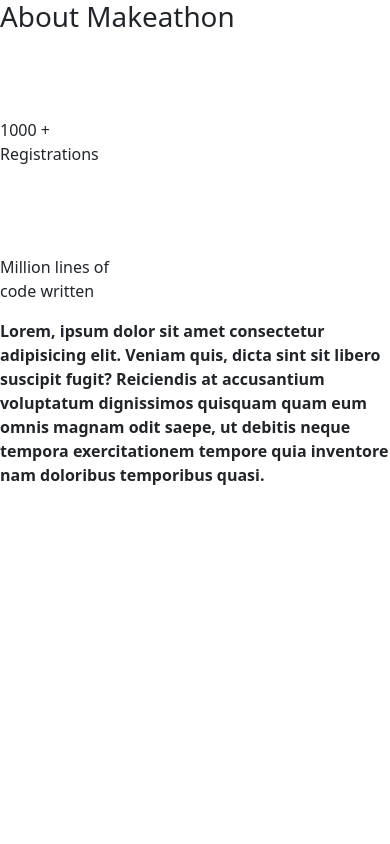
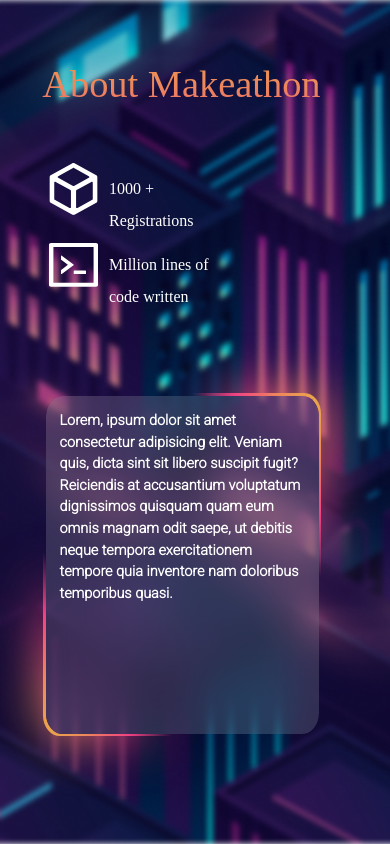
Before and after one commit to MicrosoftStudentChapter/MAKEATHON, a Django app: template templates/About/index.html in a window 390 px wide. Run offline with Django 3.2, Linux system fonts and the light colour scheme; the template is opened without the code that fills it, so the values that code supplies are empty; some web fonts are replaced.

Commit message:
Add landscape and iPhone/iPad responsiveness in about makeathon page

```diff
--- a/templates/About/index.html
+++ b/templates/About/index.html
@@ -21,18 +21,19 @@
 		<!-- Fonts -->
 		<link rel="preconnect" href="https://fonts.gstatic.com">
 		<link href="https://fonts.googleapis.com/css2?family=Roboto:wght@100;300&display=swap" rel="stylesheet">
-
 		<link href="//db.onlinewebfonts.com/c/a21764905c623777a48ec557b4229c22?family=Anurati" rel="stylesheet" type="text/css"/>
 
 		<!-- Custom CSS -->
-		<link rel="stylesheet" href="../static/css/style.css" type="text/css" />
+		<link rel="stylesheet" href="./static/css/style.css" type="text/css" />
 	</head>
 	<body>
 		<!-- Start Your Code Here, Have Fun. -->
 		<header>
+			<div class ="glow">
 				<h1>
 					About Makeathon
 				</h1>
+			</div>
 		</header>
 		<div id="left-content">
 			<div class="list-item">
@@ -44,7 +45,7 @@
 				</p>
 			</div>
 			<div class="list-item">
-					<img src="../static/images/terminal-icon.svg" alt="" srcset="">
+				<img src="./static/images/terminal-icon.svg" alt="" srcset="">
 				<p>
 					Million lines of
 					<br>
@@ -52,19 +53,11 @@
 				</p>
 			</div>
 		</div>
-
 		<div class="blurred-box">
 			<div class="content">
-						<p> <strong> Lorem, ipsum dolor sit amet consectetur adipisicing elit. Veniam quis, dicta sint sit libero suscipit fugit? Reiciendis at accusantium voluptatum dignissimos quisquam quam eum omnis magnam odit saepe, ut debitis neque tempora exercitationem tempore quia inventore nam doloribus temporibus quasi.</strong>
-						</p>
+				<p> <strong> Lorem, ipsum dolor sit amet consectetur adipisicing elit. Veniam quis, dicta sint sit libero suscipit fugit? Reiciendis at accusantium voluptatum dignissimos quisquam quam eum omnis magnam odit saepe, ut debitis neque tempora exercitationem tempore quia inventore nam doloribus temporibus quasi.</strong></p>
 			</div>
-				</div>
-				<div class="box"></div>
-				<!-- <div class="content"></div> -->
-
-		<!-- </div> -->
-
-
+		</div><div class="box"></div>
 
 		<!-- Bootstrap 5 Js -->
 		<script
--- a/templates/About/static/css/style.css
+++ b/templates/About/static/css/style.css
@@ -1,8 +1,10 @@
 body{
+  /* CSS Resets */
   padding: 0;
   margin: 0;
   width: 100vw;
   height: 100vh;
+
   background: url('../images/background-image.png') no-repeat fixed;
   background-size: 100% 100%;
 
@@ -15,53 +17,46 @@ body{
 header{
   grid-column-start: 1;
   grid-column-end: 13;
-
   grid-row-start: 1;
   grid-row-end: 4;
 }
 
 h1{
-
   font-family: Anurati;
   font-style: normal;
   font-weight: normal;
-
-  /* Gotta make this responsive */
-
   font-size: 7rem;
   line-height: 8.4rem;
-
-
   background: linear-gradient(#EAAB48, #ED885B, #F24282);
   -webkit-text-fill-color: transparent;
   -webkit-background-clip: text;
-
-  /* mix-blend-mode: difference; */
-  /* text-shadow: 0px 4px 4px rgba(0, 0, 0, 0.25); */
-  transform: matrix(1, 0, 0, 1, 0, 0);
 
   margin-top: 5%;
   margin-left: 7%;
 }
 
-#content{
-  grid-column-start: 1;
-  grid-column-end: 13;
-  grid-row-start: 4;
-  grid-row-end: 13;
+/* Code for glow effect on the header */
+
+/* .glow {
+  -webkit-animation: glow 100000s ease-in-out infinite alternate;
+  -moz-animation: glow 100000s ease-in-out infinite alternate;
+  animation: glow 100000s ease-in-out infinite alternate;
 }
 
+@-webkit-keyframes glow {
+  from {
+    text-shadow: 0 0 5px #fc6039b0, 0 0 5px #da61429c;
+  }
+} */
 
 #left-content{
   grid-column-start: 1;
   grid-column-end: 6;
-
   grid-row-start: 4;
   grid-row-end: 13;
 
-  padding-left: 25%;
-  padding-top: 25%;
-
+  padding-left: 18%;
+  padding-top: 22%;
 }
 
 .list-item{
@@ -72,7 +67,7 @@ h1{
   font-size: 2.2rem;
   color: white;
   display: inline-block;
-  line-height: 50px;
+  line-height: 3rem;
   font-family: Anurati;
   display: inline-block;
   margin-bottom: 5%;
@@ -80,7 +75,6 @@ h1{
 }
 
 .list-item img{
-  /* margin: 2%; */
   margin-top: -9%;
   margin-left: 2%;
   margin-right: 2%;
@@ -88,62 +82,56 @@ h1{
   vertical-align: middle;
   width: 14%;
   height: 14%;
-  /* width: 0.0486%;
-  height: 0.085411%; */
 }
-
-#right-content{
-  grid-column-start: 6;
-  grid-column-end: 13;
-
-  grid-row-start: 4;
-  grid-row-end: 13;
-
-  position: relative;
-}
-
-
 
 .blurred-box{
   grid-column-start: 6;
   grid-column-end: 13;
-
-  grid-row-start: 4;
+  grid-row-start: 5;
   grid-row-end: 13;
 
   position: absolute;
 
   width: 50vw;
   height: 50vh;
-  top: 10%;
+  top: 9%;
   left: 1%;
 
   background: inherit;
-  border-radius: 5%;
+  border-radius: 6%;
   overflow: hidden;
   z-index: 2;
-
 }
 
  .box{
   grid-column-start: 6;
   grid-column-end: 13;
-
-  grid-row-start: 4;
+  grid-row-start: 5;
   grid-row-end: 13;
 
   position: absolute;
 
   width: 50vw;
   height: 50vh;
-  top: 10%;
+  top: 9%;
   left: 1%;
 
   background: inherit;
-  border-radius: 5%;
+  border-radius: 6%;
   z-index: 1;
 }
 
+ .content{
+   position: relative;
+   padding: 4vh;
+   text-align: left;
+   z-index: 5;
+   display: inline-block;
+   font-family: 'Roboto', 'sans-serif';
+   color: white;
+   font-size: 3.22vh;
+   border-radius: 6%;
+ }
 
  .blurred-box:after{
   content: '';
@@ -157,26 +145,11 @@ h1{
   box-shadow: 0 8px 32px 0 rgba( 31, 38, 135, 0.37 );
   backdrop-filter: blur( 20.0px );
   -webkit-backdrop-filter: blur( 20.0px );
-  border-radius: 5%;
+  border-radius: 6%;
   border: 2px solid transparent;
-
 }
 
- .content{
-   position: relative;
-   padding: 4vh;
-   text-align: left;
-   z-index: 5;
-   display: inline-block;
-   font-family: 'Roboto', sans-serif;
-   color: white;
-   font-size: 3.22vh;
-   border-radius: 5%;
- }
-
-
-.box:before
-{
+.box:before{
   content: '';
   position: absolute;
   top: -0.34vh;
@@ -184,12 +157,11 @@ h1{
   right: -0.34vh;
   bottom: -0.34vh;
   background: #ffffff;
-  border-radius: 5%;
+  border-radius: 6%;
   z-index: -1;
 }
 
-.box:after
-{
+.box:after{
   content: '';
   position: absolute;
   top: -0.34vh;
@@ -197,164 +169,148 @@ h1{
   right: -0.34vh;
   bottom: -0.34vh;
   background: #ffffff;
-  border-radius: 8%;
+  border-radius: 6%;
   z-index: -2;
-  filter: blur(6.93vh);
-
+  filter: blur(3vh);
 }
 
 .box:before,.box:after{
   background: linear-gradient(235deg,#EAAB48,#ED885B,#F24282,transparent,transparent,transparent,transparent,transparent,transparent,transparent,#F24282,#ED885B,#EAAB48);
 }
 
+
+@media screen and (max-width: 1700px){
+  .content{
+    width: 50vw;
+    height: 40vh;
+    font-size: 1.8rem;
+    padding: 2.5vw;
+  }
+
+  .list-item p{
+    font-size: 230%;
+    line-height: 2.5rem;
+  }
+}
+
 @media screen and (max-width: 1350px){
   h1{
     font-size: 6.5rem;
   }
-  .blurred-box{
-    width: 50vw;
-    height: 40vh;
-    padding-right: 10vw;
-    padding-bottom: 10vw;
-  }
+
   .content{
-    width: 50vw;
-    height: 40vh;
-    font-size: 1.4rem;
-    padding: 2.5vw;
-  }
-  .box{
-    width: 50vw;
-    height: 40vh;
-    padding-right: 10vw;
-    padding-bottom: 10vw;
-
+    font-size: 1.5rem;
+    padding: 2.3vw;
   }
 }
 
 @media screen and (max-width: 1160px){
   #left-content{
-    padding-left: 5%;
-    padding-top: 25%;
+    padding-left: 15%;
+    padding-top: 35%;
+  }
+
+  .list-item p{
+    font-size: 2rem;
+    line-height: 2rem;
+  }
+
+  .content{
+    font-size: 1.3rem;
+    padding: 2.5vw;
+  }
+}
+
+@media screen and (max-width: 900px){
+  h1{
+    font-size: 5rem;
+    margin-left: 6%;
+  }
+
+  #left-content{
+    padding-left: 13%;
+    padding-top: 32%;
   }
 
   .list-item p{
     font-size: 2rem;
     line-height: 50px;
-    margin-bottom: 5%;
-    margin-left: 5%;
+  }
+
+  .list-item img{
+    width: 14%;
+    height: 14%;
   }
 
   .blurred-box{
     width: 50vw;
     height: 40vh;
-    padding-right: 10vw;
-    padding-bottom: 10vw;
   }
+
   .content{
-    width: 50vw;
-    height: 40vh;
-    font-size: 1.2rem;
-    padding-right: 10vw;
-    padding-bottom: 10vw;
+    font-size: 1.1rem;
+    padding: 3vw;
   }
+
   .box{
     width: 50vw;
     height: 40vh;
-    padding-right: 10vw;
-    padding-bottom: 10vw;
-
-  }
-}
-
-@media screen and (max-width: 900px){
-  #left-content{
-    padding-left: 5%;
-    padding-top: 50%;
-  }
-
-  .list-item p{
-    font-size: 2rem;
-    line-height: 50px;
-    margin-bottom: 5%;
-    margin-left: 5%;
-  }
-
-  .list-item img{
-    /* margin: 2%; */
-    margin-top: -9%;
-    margin-left: 2%;
-    margin-right: 2%;
-    margin-bottom: 4%;
-    vertical-align: middle;
-    width: 14%;
-    height: 14%;
-    /* width: 0.0486%;
-    height: 0.085411%; */
-  }
-
-
-
-  .blurred-box{
-    width: 50vw;
-    height: 40vh;
-    padding-right: 10vw;
-    padding-bottom: 10vw;
-  }
-  .content{
-    width: 50vw;
-    height: 40vh;
-    font-size: 1rem;
-    padding-right: 10vw;
-    padding-bottom: 10vw;
-  }
-  .box{
-    width: 50vw;
-    height: 40vh;
-    padding-right: 10vw;
-    padding-bottom: 10vw;
-
   }
 }
 
 @media screen and (max-width: 780px){
+  body{
+    background-size: cover;
+    background-position: center;
+  }
 
-  .blurred-box{
-    width: 50vw;
-    height: 40vh;
-    padding-right: 10vw;
-    padding-bottom: 10vw;
-  }
   .content{
     width: 50vw;
     height: 40vh;
-    font-size: 1rem;
-    padding-right: 10vw;
-    padding-bottom: 10vw;
+    font-size: 1.09rem;
+    padding: 1.3vw;
   }
+
   .box{
     width: 50vw;
     height: 40vh;
-    padding-right: 10vw;
-    padding-bottom: 10vw;
+  }
 
+  .list-item p{
+    font-size: 1.4rem;
+    line-height: 2rem;
+    margin-bottom: 2%;
+    margin-left: 0%;
+  }
+}
+
+@media screen and (max-width: 650px){
+  h1{
+    font-size: 3.7rem;
+  }
+
+  .content{
+    font-size: 1rem;
+    padding: 14px;
   }
 }
 
 @media screen and (max-width: 500px){
   h1{
-    font-size: 2rem;
+    font-size: 2.4rem;
     margin-left: 0%;
     padding-left: 0%;
+  }
+
+  body{
+    object-fit: cover;
   }
 
   header{
     grid-column-start: 3;
     grid-column-end: 13;
-
     grid-row-start: 1;
     grid-row-end: 3;
-
   }
 
   #left-content{
@@ -367,29 +323,21 @@ h1{
     line-height: 2rem;
     margin-bottom: 1%;
     margin-left: 0%;
-
   }
 
   .list-item img{
-    /* margin: 2%; */
     margin-right: 2%;
     margin-bottom: 10%;
     vertical-align: middle;
     width: 14%;
     height: 14%;
-    /* width: 0.0486%;
-    height: 0.085411%; */
-  }
-
-
+ }
 
   .blurred-box{
     width: 70vw;
     height: 40vh;
-    padding: 10px;
+  }
 
-
-  }
   .content{
     width: 70vw;
     height: 40vh;
@@ -400,37 +348,24 @@ h1{
   .box{
     width: 70vw;
     height: 40vh;
-    padding-right: 10vw;
-    padding-bottom: 10vw;
-
-
   }
 
   #left-content{
-
     margin-top: 1rem;
-
     grid-column-start: 3;
     grid-column-end: 13;
-
     grid-row-start: 3;
     grid-row-end: 5;
-
     padding-left: 0%;
     padding-top: 5%;
-
     margin-left: -7%;
-
-    display: inline-block;
   }
 
   .blurred-box, .box{
     grid-column-start: 3;
     grid-column-end: 13;
-
     grid-row-start: 6;
     grid-row-end: 13;
-
     padding-right: 8%;
   }
 
@@ -438,3 +373,261 @@ h1{
     margin-left: -7%;
   }
 }
+
+@media screen and (max-width: 330px){
+  h1{
+    font-size:2rem ;
+  }
+
+  .content{
+    font-size: 0.67rem;
+  }
+}
+
+@media screen and (max-width: 900px) and (max-height:420px){
+  h1{
+    font-size: 4rem;
+    margin-left: 6%;
+  }
+
+  #left-content{
+    padding-left: 13%;
+    padding-top: 24%;
+  }
+
+  .list-item p{
+    font-size: 1.6rem;
+    line-height: 30px;
+    margin-bottom: 5%;
+    margin-left: 5%;
+  }
+
+  .list-item img{
+    margin-top: -9%;
+    margin-left: 2%;
+    margin-right: 2%;
+    margin-bottom: 4%;
+  }
+
+  .content{
+    font-size: 0.85rem;
+  }
+
+  .blurred-box{
+    top: 20%;
+    left: 1%;
+  }
+
+   .box{
+    top: 20%;
+    left: 1%;
+  }
+}
+
+@media screen and (max-height:530px) and (max-width:780px){
+  h1{
+    font-size:3.5rem ;
+  }
+
+  .content{
+    font-size: 0.86rem;
+  }
+
+  .blurred-box{
+    grid-column-start: 6;
+    grid-column-end: 13;
+    grid-row-start: 5;
+    grid-row-end: 10;
+    top: 20%;
+    left: 1%;
+  }
+
+  .box{
+    grid-column-start: 6;
+    grid-column-end: 13;
+    grid-row-start: 5;
+    grid-row-end: 10;
+    top: 20%;
+    left: 1%;
+  }
+}
+
+@media screen and (max-height:400px) and (max-width:780px){
+  .content{
+    font-size: 0.79rem;
+  }
+
+  .list-item img{
+    margin-top: -6%;
+    margin-left: 2%;
+    margin-right: 4%;
+    margin-bottom: 6%;
+  }
+
+  h1{
+    font-size: 3.4rem;
+    margin-top: 0%;
+  }
+
+  #left-content p{
+    font-size: 1.2rem;
+  }
+}
+
+@media screen and (max-height:300px) and (max-width:660px){
+  .content{
+    font-size: 0.69rem;
+  }
+
+  h1{
+    margin-top: -2%;
+    font-size: 3.6rem;
+  }
+
+  .list-item img{
+    margin-top: -6%;
+    margin-left: 2%;
+    margin-right: 4%;
+    margin-bottom: 6%;
+  }
+
+  .blurred-box{
+    top: 30%;
+    left: 1%;
+  }
+
+    .box{
+    top: 30%;
+    left: 1%;
+    }
+
+  #left-content{
+    margin-top: 2rem;
+    padding-left: 0%;
+    padding-top: 5%;
+    margin-left: 8%;
+    font-size: 1rem;
+  }
+}
+
+/* iPad portrait */
+@media screen and (max-height:1024px) and (min-height:1024px)
+  and (max-width: 768px) and (min-width: 768px){
+    .content{
+      width: 50vw;
+      height: 40vh;
+      font-size: 1.09rem;
+      margin-top: 3vh;
+      margin-left: 1.2vh;
+      padding: 2vw;
+    }
+
+    .box{
+      width: 50vw;
+      height: 40vh;
+    }
+
+    .blurred-box, .box{
+      margin-top : -20%;
+    }
+
+    .list-item p{
+      font-size: 1.8rem;
+      line-height: 2rem;
+      margin-bottom: 10%;
+      margin-left: 3%;
+    }
+
+    #left-content{
+      margin-top: 12%;
+    }
+
+    h1{
+      margin-top: 10%;
+      font-size: 5rem;
+    }
+}
+
+/* iPad Pro portrait */
+@media screen and (max-height:1366px) and (min-height:1366px)
+  and (max-width: 1024px) and (min-width: 1024px){
+    .content{
+      width: 50vw;
+      height: 40vh;
+      font-size: 1.5rem;
+      margin-top: 3vh;
+      margin-left: 1.2vh;
+      padding: 2vw;
+    }
+
+    .box, .blurred-box{
+      width: 50vw;
+      height: 50vh;
+    }
+
+    .blurred-box, .box{
+      margin-top : -20%;
+      margin-left: 5%;
+    }
+
+    .list-item p{
+      font-size: 2.8rem;
+      line-height: 2.2rem;
+      margin-bottom: 10%;
+      margin-left: 3%;
+    }
+
+    #left-content{
+      margin-top: 30%;
+    }
+
+    h1{
+      margin-top: 10%;
+      font-size: rem;
+    }
+}
+
+/* iPad Pro landscape modification */
+@media screen and (max-height:1024px) and (min-height:1024px)
+  and (max-width: 1366px) and (min-width: 1366px){
+    #left-content{
+      padding-top: 40%;
+    }
+
+}
+
+/* iPhone 5/SE landscape */
+@media screen and (max-height:320px) and (min-height:320px)
+  and (max-width: 568px) and (min-width: 568px){
+    .content{
+      font-size: 0.7rem;
+    }
+
+    .list-item img{
+      margin-top: -6%;
+      margin-left: 2%;
+      margin-right: 4%;
+      margin-bottom: 6%;
+    }
+
+    h1{
+      margin-top: 0%;
+      font-size: 2.5rem;
+    }
+
+    .list-item p{
+      font-size: 1rem;
+      line-height: 1rem;
+      margin: 5%;
+    }
+
+    #left-content{
+      margin-top: 5%;
+    }
+
+    .box, .blurred-box{
+      width: 50vw;
+      height: 47vh;
+      margin-top: -3%;
+    }
+}
```
Lines whose indentation alone changed are shown as unchanged.
